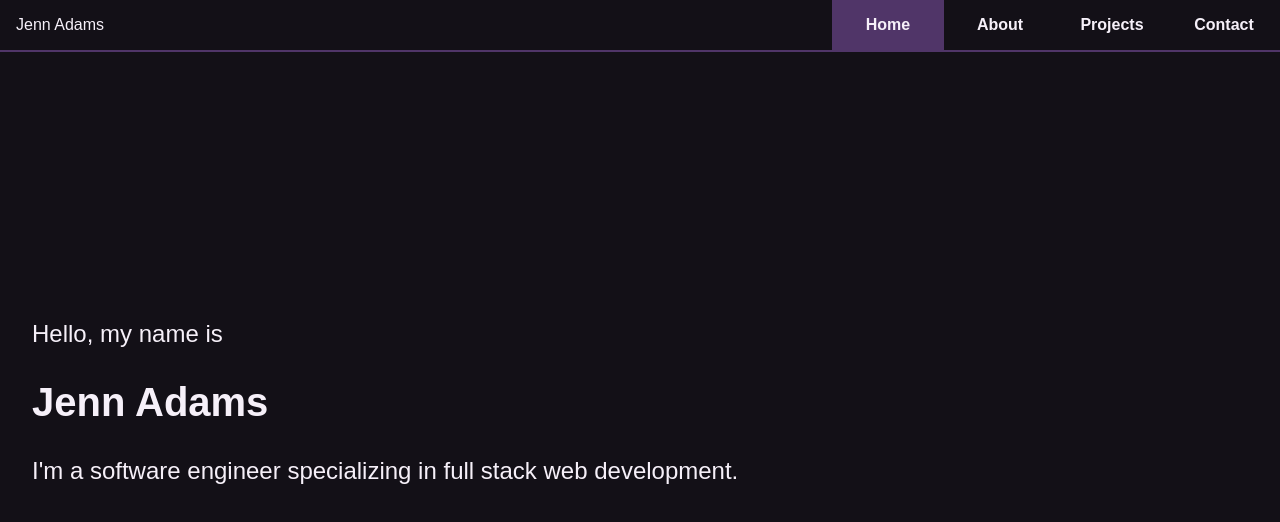
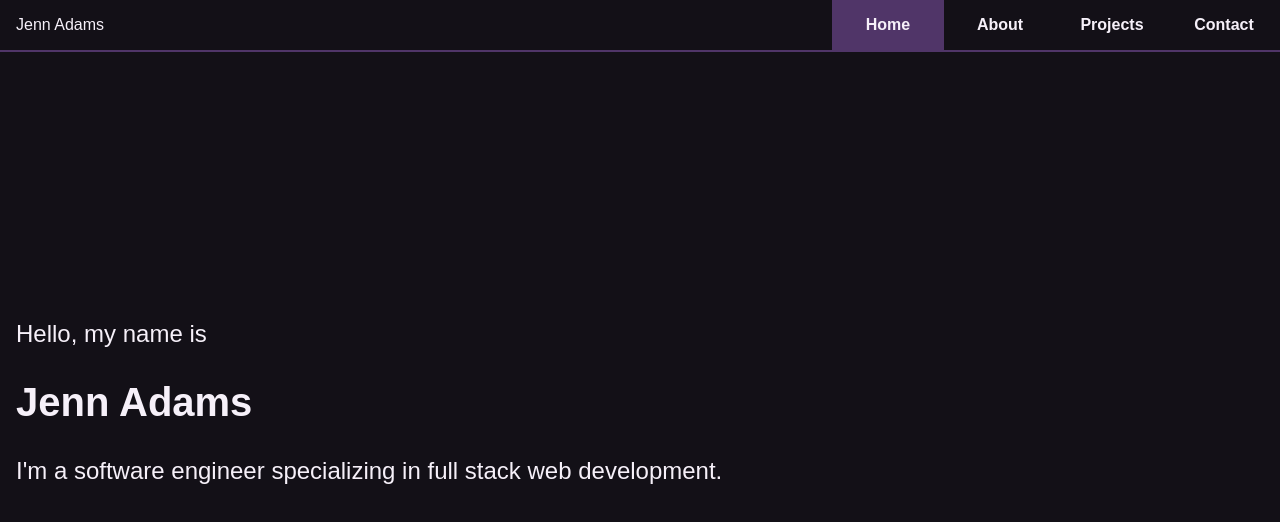
Before and after one commit to jennifercadams/jenn-adams-dev, a React (Vite) app: page / in a window 1280 px wide. Shown: the top 522 px of the page. Built offline with nearby package versions, Linux system fonts and the light colour scheme.

Commit message:
Change horizontal padding to px

```diff
--- a/src/pages/HomePage/HomePage.css
+++ b/src/pages/HomePage/HomePage.css
@@ -1,7 +1,7 @@
 #home {
     display: flex;
     flex-grow: 1;
-    padding: 0 2rem;
+    padding: 0 16px;
 }
 
 .content {
```
